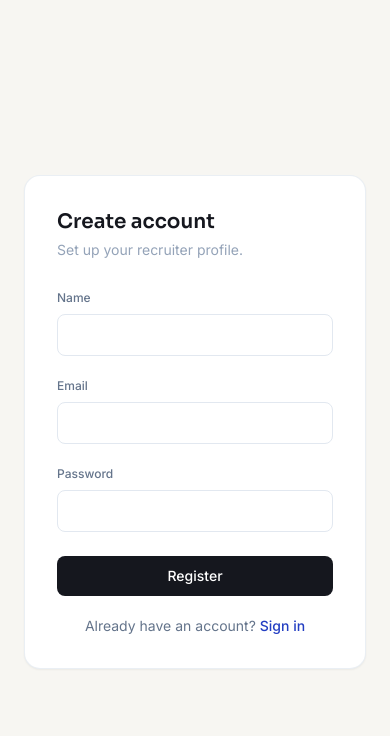
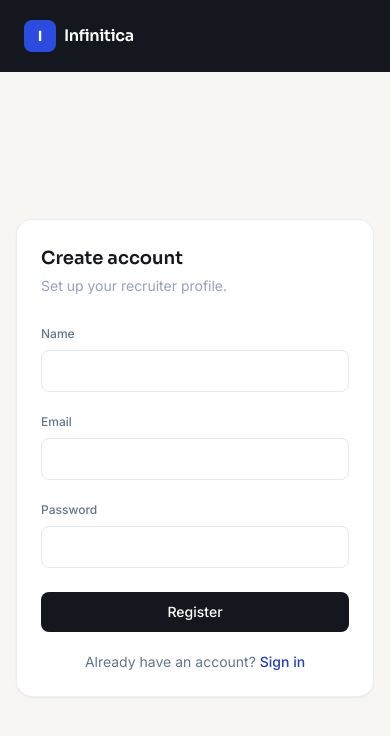
Before and after one commit to agrahariaakriti/recruitmentDashboard, a React (Vite) app in the folder Frontend/: page /register in a window 390 px wide. Shown: the top 736 px of the page. Built offline with nearby package versions, Linux system fonts and the light colour scheme; no server answers.

Commit message:
Refactor Register component layout and styles

```diff
--- a/Frontend/src/pages/Register.jsx
+++ b/Frontend/src/pages/Register.jsx
@@ -22,14 +22,17 @@ const Register = () => {
   };
 
   return (
-    <div className="min-h-screen flex">
-      <div className="hidden lg:flex flex-col justify-between w-1/2 bg-ink text-white p-12">
+    <div className="min-h-screen flex flex-col lg:flex-row">
+      {/* Left panel — hidden on mobile/tablet, visible from lg up */}
+      <div className="hidden lg:flex flex-col justify-between w-1/2 bg-ink text-white p-8 xl:p-12">
         <div className="flex items-center gap-2">
-          <div className="w-8 h-8 rounded-lg bg-cobalt-500 flex items-center justify-center font-display font-bold text-sm">I</div>
+          <div className="w-8 h-8 rounded-lg bg-cobalt-500 flex items-center justify-center font-display font-bold text-sm">
+            I
+          </div>
           <span className="font-display font-semibold tracking-tight">Infinitica</span>
         </div>
         <div>
-          <h1 className="font-display text-4xl font-semibold leading-tight max-w-md">
+          <h1 className="font-display text-3xl xl:text-4xl font-semibold leading-tight max-w-md">
             Set up your hiring workspace in minutes.
           </h1>
           <p className="text-slate-400 mt-4 max-w-sm text-sm leading-relaxed">
@@ -39,11 +42,31 @@ const Register = () => {
         <p className="text-xs text-slate-500">Recruitment Management Dashboard</p>
       </div>
 
-      <div className="flex-1 flex items-center justify-center bg-paper px-6">
-        <form onSubmit={handleSubmit} className="bg-white p-8 rounded-2xl shadow-sm border border-slate-200/70 w-full max-w-sm">
-          <h2 className="font-display text-xl font-semibold mb-1 text-ink">Create account</h2>
+      {/* Compact top banner for mobile/tablet instead of the left panel */}
+      <div className="flex lg:hidden items-center gap-2 bg-ink text-white px-6 py-5 sm:py-6">
+        <div className="w-8 h-8 rounded-lg bg-cobalt-500 flex items-center justify-center font-display font-bold text-sm shrink-0">
+          I
+        </div>
+        <span className="font-display font-semibold tracking-tight">Infinitica</span>
+      </div>
+
+      {/* Form panel */}
+      <div className="flex-1 flex items-center justify-center bg-paper px-4 sm:px-6 py-8 lg:py-6">
+        <form
+          onSubmit={handleSubmit}
+          className="bg-white p-6 sm:p-8 rounded-2xl shadow-sm border border-slate-200/70 w-full max-w-sm"
+        >
+          <h2 className="font-display text-lg sm:text-xl font-semibold mb-1 text-ink">
+            Create account
+          </h2>
           <p className="text-sm text-slate-400 mb-6">Set up your recruiter profile.</p>
-          {error && <p className="text-sm text-signal-red bg-red-50 rounded-lg px-3 py-2 mb-4">{error}</p>}
+
+          {error && (
+            <p className="text-sm text-signal-red bg-red-50 rounded-lg px-3 py-2 mb-4 break-words">
+              {error}
+            </p>
+          )}
+
           <div className="mb-4">
             <label className="text-xs font-medium text-slate-500">Name</label>
             <input
@@ -53,6 +76,7 @@ const Register = () => {
               required
             />
           </div>
+
           <div className="mb-4">
             <label className="text-xs font-medium text-slate-500">Email</label>
             <input
@@ -63,6 +87,7 @@ const Register = () => {
               required
             />
           </div>
+
           <div className="mb-6">
             <label className="text-xs font-medium text-slate-500">Password</label>
             <input
@@ -73,11 +98,16 @@ const Register = () => {
               required
             />
           </div>
+
           <button className="w-full bg-ink hover:bg-cobalt-600 text-white py-2.5 rounded-lg text-sm font-medium transition-colors">
             Register
           </button>
+
           <p className="text-sm text-slate-500 mt-5 text-center">
-            Already have an account? <Link to="/login" className="text-cobalt-600 font-medium">Sign in</Link>
+            Already have an account?{' '}
+            <Link to="/login" className="text-cobalt-600 font-medium">
+              Sign in
+            </Link>
           </p>
         </form>
       </div>
```
